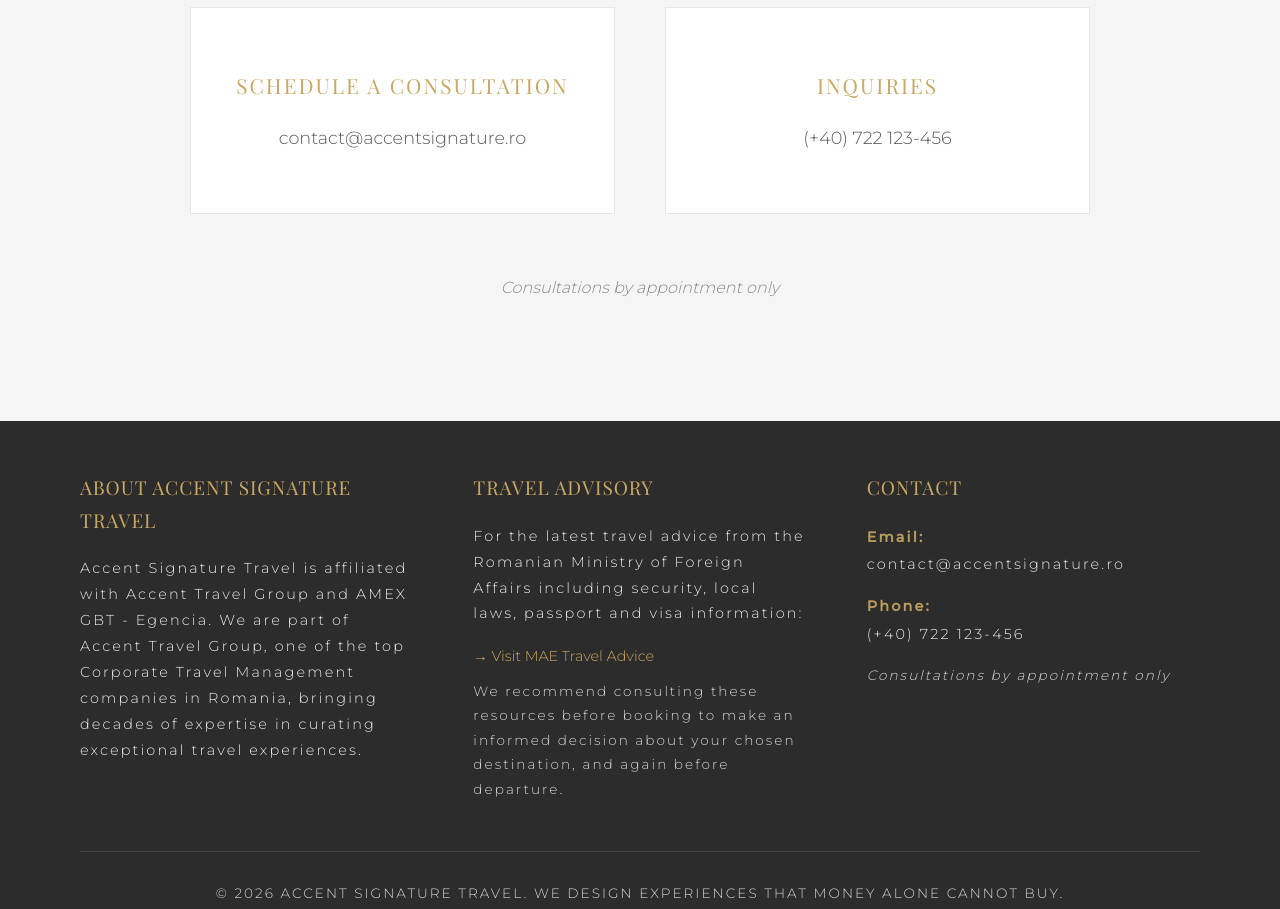
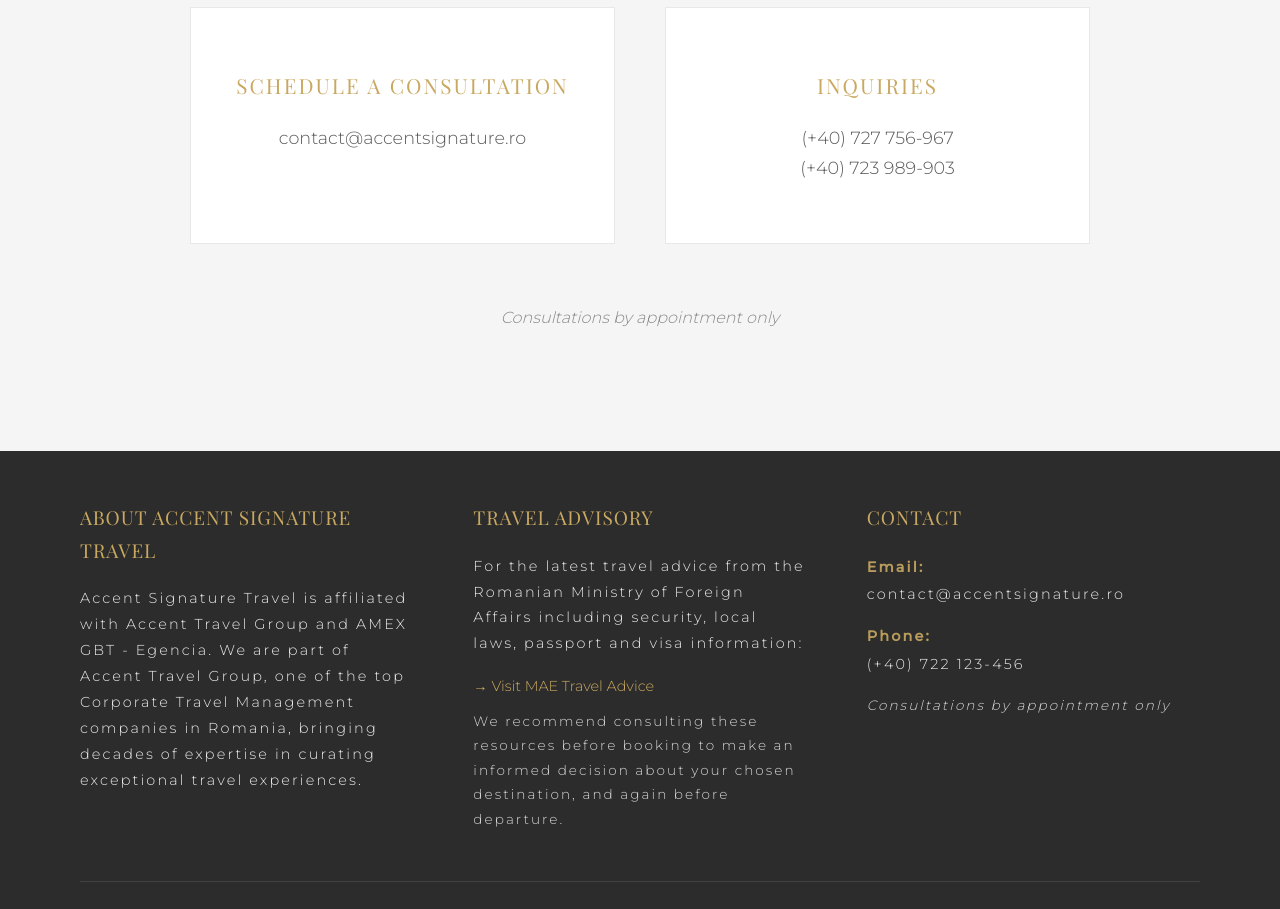
Before and after one commit to Sevenfacts/accent-signature-travel, a plain HTML site: page index.html in a window 1280 px wide. Shown: the part 6480-7389 px from the top of the page. Drawn offline with nearby package versions, Linux system fonts and the light colour scheme; a web font is replaced by a local one.

Commit message:
Update contact numbers in index.html

```diff
--- a/index.html
+++ b/index.html
@@ -763,7 +763,8 @@
                 </div>
                 <div class="contact-card fade-in">
                     <h3>Inquiries</h3>
-                    <p>(+40) 722 123-456</p>
+                    <p>(+40) 727 756-967</p>
+                    <p>(+40) 723 989-903</p>
                 </div>
             </div>
 
```
